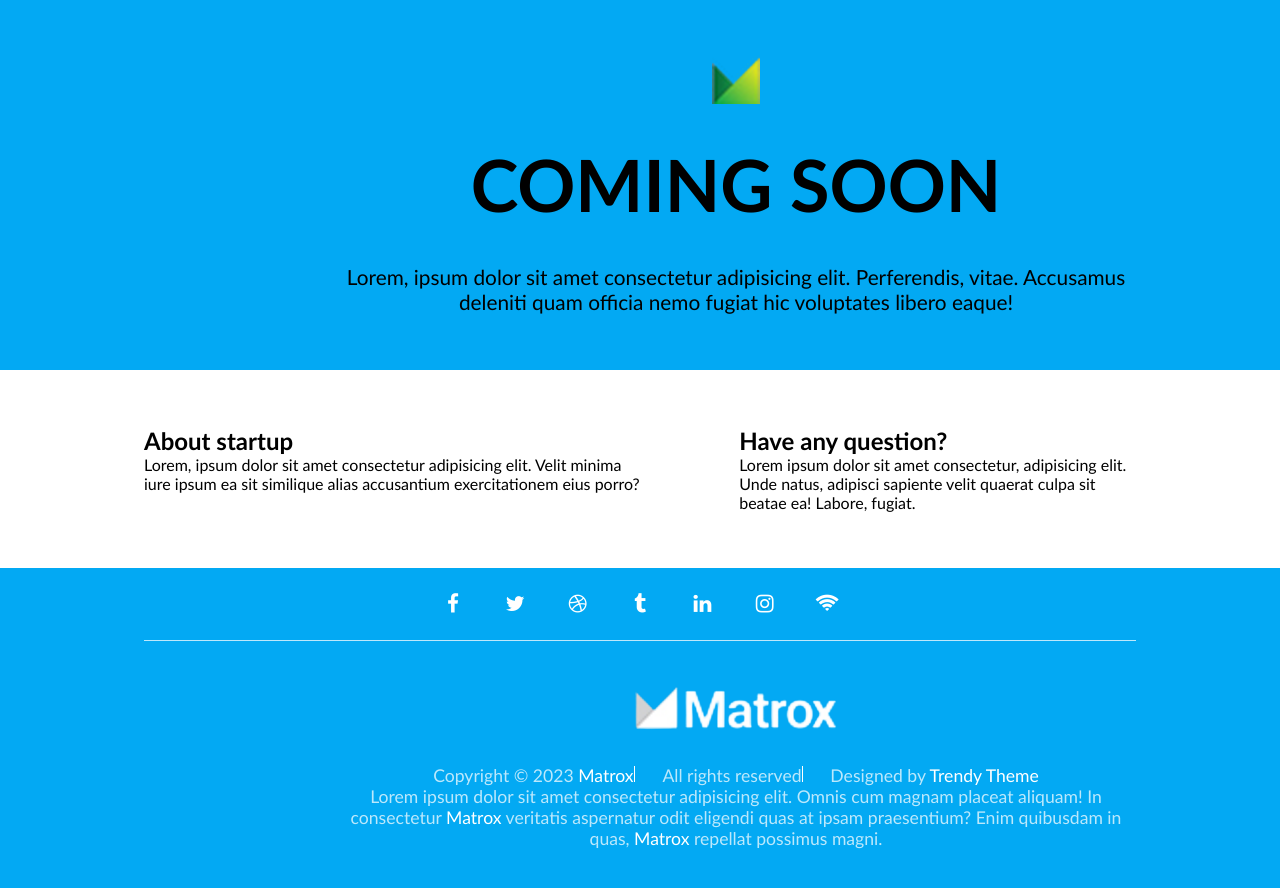
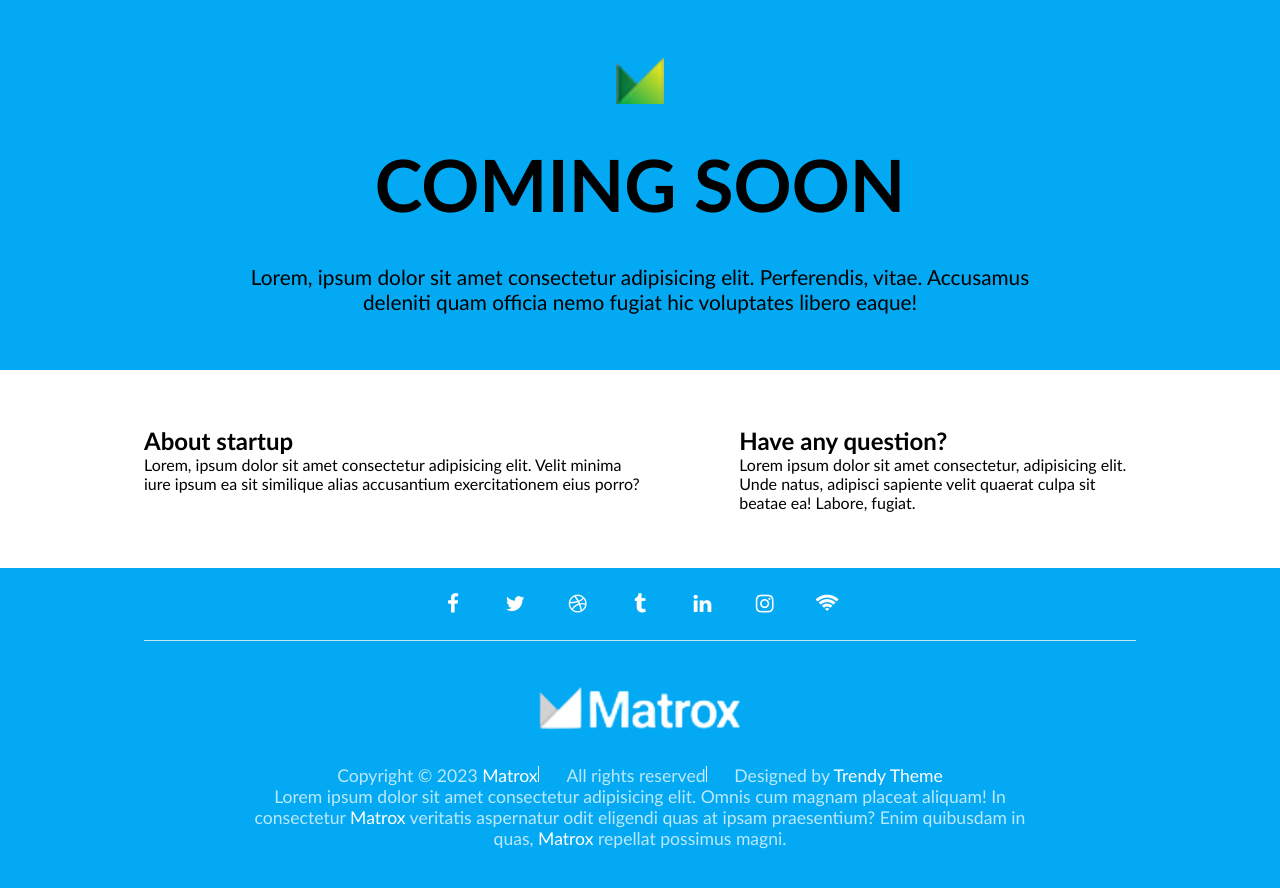
Before and after one commit to GiedreRag/5-coming-soon, a website: page index.html in a window 1280 px wide. Drawn offline with Linux system fonts and the light colour scheme.

Commit message:
Layout fix

```diff
--- a/css/base/layout.css
+++ b/css/base/layout.css
@@ -9,7 +9,7 @@
     align-items: center;
     gap: 2.3rem;
     width: 50rem;
-    margin: 0 calc(50% - 19rem);
+    margin: 0 calc(50% - 25rem);
 }
 
 .container > .row {
```
